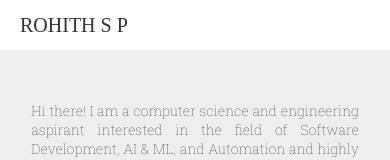
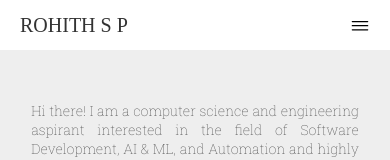
Before and after one commit to rohithaug/rohithaug.github.io, a React (Create React App) app: page /about in a window 390 px wide. Shown: the top 160 px of the page. Built offline with nearby package versions, Linux system fonts and the light colour scheme.

Commit message:
navbar update for smaller screens

```diff
--- /dev/null
+++ b/src/assets/icons/cancel.jsx
@@ -0,0 +1,20 @@
+// IMPORT LIBRARIES
+import React from "react";
+
+const CancelIcon = (props) => {
+    return (
+        <svg
+            clip-rule="evenodd"
+            fill-rule="evenodd"
+            stroke-linejoin="round"
+            stroke-miterlimit="2"
+            viewBox="0 0 24 24"
+            xmlns="http://www.w3.org/2000/svg"
+            {...props}
+        >
+            <path d="m12 10.93 5.719-5.72c.146-.146.339-.219.531-.219.404 0 .75.324.75.749 0 .193-.073.385-.219.532l-5.72 5.719 5.719 5.719c.147.147.22.339.22.531 0 .427-.349.75-.75.75-.192 0-.385-.073-.531-.219l-5.719-5.719-5.719 5.719c-.146.146-.339.219-.531.219-.401 0-.75-.323-.75-.75 0-.192.073-.384.22-.531l5.719-5.719-5.72-5.719c-.146-.147-.219-.339-.219-.532 0-.425.346-.749.75-.749.192 0 .385.073.531.219z"/>
+        </svg>
+    );
+}
+
+export default CancelIcon;
--- /dev/null
+++ b/src/assets/icons/menu.jsx
@@ -0,0 +1,22 @@
+// IMPORT LIBRARIES
+import React from "react";
+
+const MenuIcon = (props) => {
+    return (
+        <svg
+            clip-rule="evenodd"
+            fill-rule="evenodd"
+            stroke-linejoin="round"
+            stroke-miterlimit="2"
+            viewBox="0 0 24 24"
+            xmlns="http://www.w3.org/2000/svg"
+        >
+            <path
+                d="m22 16.75c0-.414-.336-.75-.75-.75h-18.5c-.414 0-.75.336-.75.75s.336.75.75.75h18.5c.414 0 .75-.336.75-.75zm0-5c0-.414-.336-.75-.75-.75h-18.5c-.414 0-.75.336-.75.75s.336.75.75.75h18.5c.414 0 .75-.336.75-.75zm0-5c0-.414-.336-.75-.75-.75h-18.5c-.414 0-.75.336-.75.75s.336.75.75.75h18.5c.414 0 .75-.336.75-.75z"
+                fill-rule="nonzero"
+            />
+        </svg>
+    );
+}
+
+export default MenuIcon;
--- a/src/containers/navbar.jsx
+++ b/src/containers/navbar.jsx
@@ -4,6 +4,10 @@ import { NavLink } from "react-router-dom";
 
 // IMPORT STYLES
 import "../styles/navbar.css";
+
+// IMPORT ICONS
+import MenuIcon from "../assets/icons/menu";
+import CancelIcon from "../assets/icons/cancel";
 
 const Navbar = () => {
   const [click, setClick] = React.useState(false);
@@ -18,12 +22,12 @@ const Navbar = () => {
         <div className="nav-container">
           <NavLink exact to="/" className="nav-logo">
             ROHITH S P
-            <i className="fa fa-code"></i>
           </NavLink>
 
           <ul className={click ? "nav-menu active" : "nav-menu"}>
             <li className="nav-item">
               <NavLink
+                exact
                 to="/"
                 className="nav-links"
                 onClick={click ? handleClick : null}
@@ -60,13 +64,16 @@ const Navbar = () => {
                 className="nav-links"
                 onClick={click ? handleClick : null}
               >
-                Contact Me
+                Contact
               </NavLink>
             </li>
           </ul>
 
           <div className="nav-icon" onClick={handleClick}>
-            <i className={click ? "fa fa-times" : "fa fa-bars"}></i>
+            {click
+              ? <CancelIcon />
+              : <MenuIcon />
+            }
           </div>
         </div>
       </nav>
--- a/src/pages/about.jsx
+++ b/src/pages/about.jsx
@@ -9,19 +9,30 @@ const About = () => {
     <div className="about-container">
       <div className="about-intro">
         <p className="about-details">
-          Hi there! I am a computer science and engineering aspirant interested in the field of Software Development, AI & ML, and Automation and highly passionate about Math, Analytics and Management.
+          Hi there! I am a computer science and engineering aspirant interested in the field of Software Development, AI & ML,
+          and Automation and highly passionate about Math, Analytics and Management.
         </p>
         <p className="about-details">
-          Having done my undergrad in Robotics and Automation, I developed a keen interest on building softwares and Machine Learning for various applications, including Robots, Industrial Softwares, Autonomous Cars and understood that the application for software and ML is wide to be applied in various industries. After my undergrad, I worked for 2 years as an Analyst Programmer in the New Initiatives team of Ramco Systems, where I got the opportunity to work with the leadership team and work on interesting and fast paced products that directly impact the customers and various internal teams. I had the opportunity to build a full stack system from scratch with guidance from the stakeholders, which was released and is currently in live with 50+ customers. Most of my work were in Full Stack Development, Integration with JIRA, Distributed Systems, Machine Learning and Deployment Automation.
+          Having done my undergrad in Robotics and Automation, I developed a keen interest on building softwares and Machine Learning
+          for various applications, including Robots, Industrial Softwares, Autonomous Cars and understood that the application
+          for software and ML is wide to be applied in various industries. After my undergrad, I worked for 2 years as an
+          Analyst Programmer in the New Initiatives team of Ramco Systems, where I got the opportunity to work with the
+          leadership team and develop interesting and fast paced products that directly impact the customers and various internal teams.
+          I had the opportunity to build a full stack system from scratch with guidance from the stakeholders, which was released
+          and is currently in live with 50+ customers. Most of my work were in Full Stack Development, Integration with JIRA,
+          Distributed Systems, Machine Learning and Deployment Automation.
         </p>
         <p className="about-details">
-          I'm currently looking for an Internship Role for Summer 2023. I believe that with my general problem solving and math interest and fundamental knowledge of computer science, I would be able to adapt and work on any projects that suits my interest and background and the goal and corporate mission of the company.
+          I'm currently looking for an Internship Role for Summer 2023. I believe that with my general problem solving and math interest
+          and fundamental knowledge of computer science, I would be able to adapt and work on any projects that suits my interest and
+          background and the goal and corporate mission of the company.
         </p>
 
         <hr />
 
         <p className="about-quote">
-          "And when the account of the ages is etched into the cosmos, let those who exist long after us know that this was our finest hour!" - Optimus Prime
+          "And when the account of the ages is etched into the cosmos, let those who exist long after us know that this was our
+          finest hour!" - Optimus Prime
         </p>
       </div>
     </div>
--- a/src/styles/navbar.css
+++ b/src/styles/navbar.css
@@ -91,16 +91,16 @@
     display: flex;
     flex-direction: column;
     width: 100%;
-    border-top: 1pxsolid #ffffff;
+    border-top: 1pxsolid #FFFFFF;
     position: absolute;
-    top: 80px;
+    top: 50px;
     left: -110%;
     opacity: 1;
     transition: all 0.5s ease;
   }
 
   .nav-menu.active {
-    background: #1f5156;
+    background: #FFFFFF;
     left: 0px;
     opacity: 1;
     transition: all 0.5s ease;
@@ -108,7 +108,7 @@
   }
 
   .nav-item .active {
-    color: #ffdd40;
+    color: #333333;
     border: none;
   }
 
@@ -123,9 +123,14 @@
     position: absolute;
     top: 0;
     right: 0;
-    transform: translate(-100%, 60%);
+    transform: translate(-100%, 30%);
     font-size: 1.8rem;
     cursor: pointer;
-    color: #ffdd40;
+    color: #333333;
+  }
+
+  .nav-icon svg {
+    height: 1.25rem;
+    width: 1.25rem;
   }
 }
```
Also changed, not shown: 1 other file (tests, documents, lock files or other folders).
